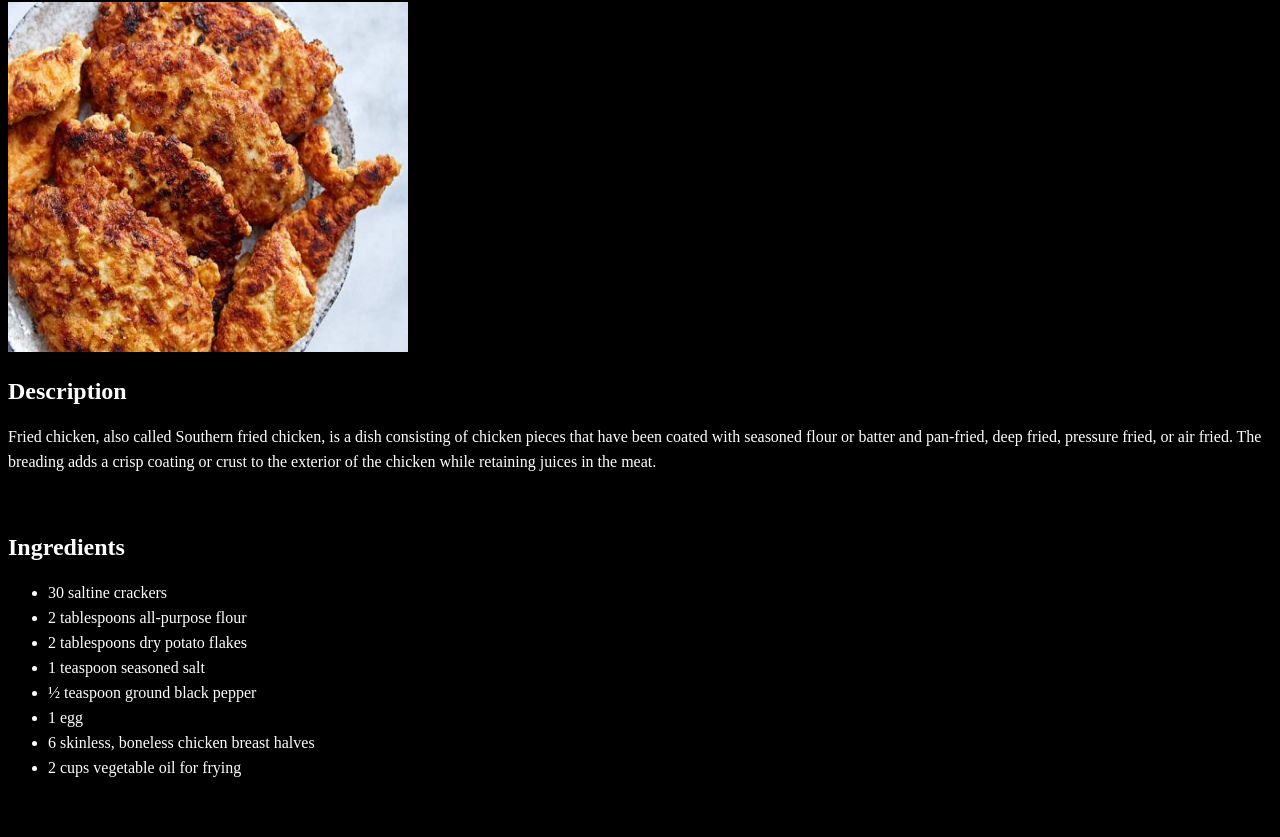
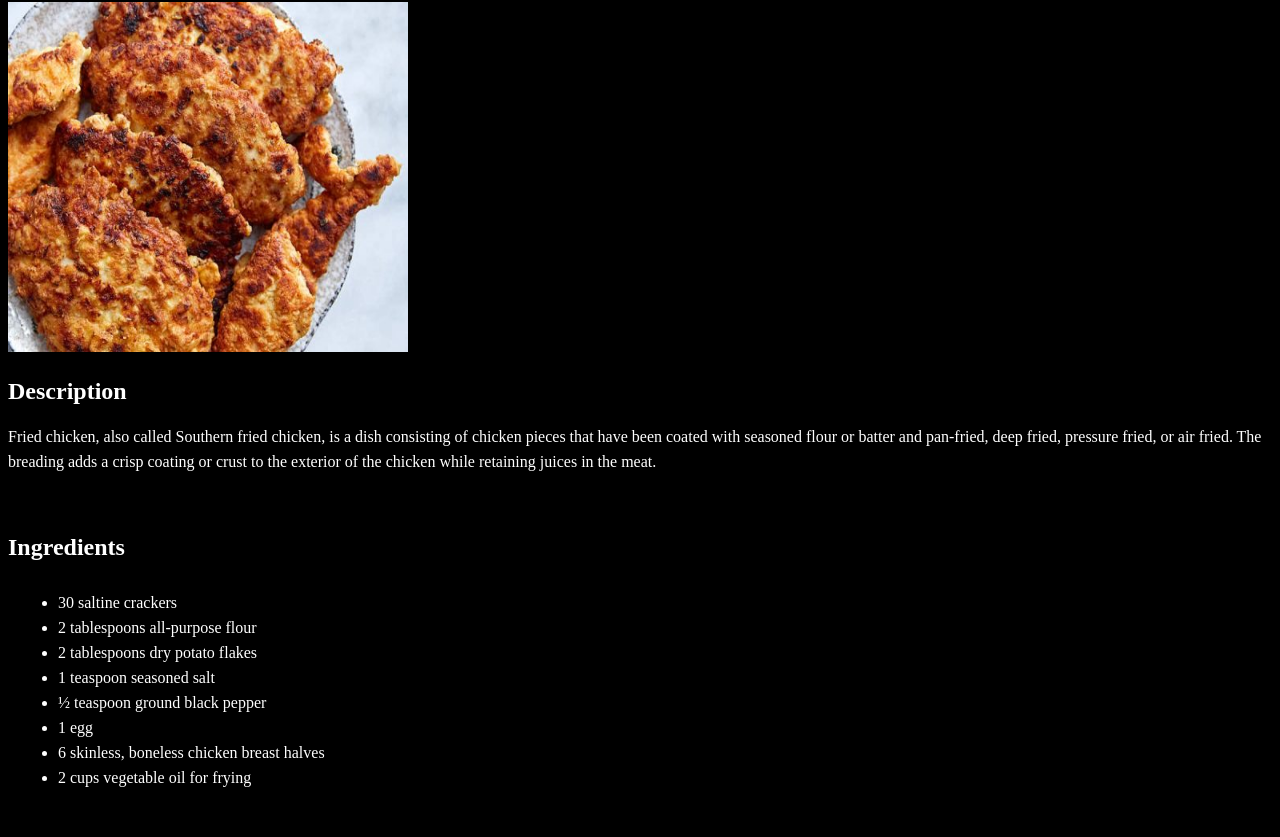
Before and after one commit to Amir-Ramez/odin-recipes, a plain HTML site: page recipes/fried_chicken.html in a window 1280 px wide. Shown: the part 66-903 px from the top of the page. Drawn offline with Linux system fonts and the light colour scheme.

Commit message:
Add padding and margin to ul elements in fried_chicken.css

```diff
--- a/css/fried_chicken.css
+++ b/css/fried_chicken.css
@@ -2,4 +2,10 @@
     line-height: 25px;
     background-color: black;
     color: white;
+    box-sizing: border-box;
 }
+
+ul {
+    padding-left: 20px;
+    margin: 30px;
+}
```
